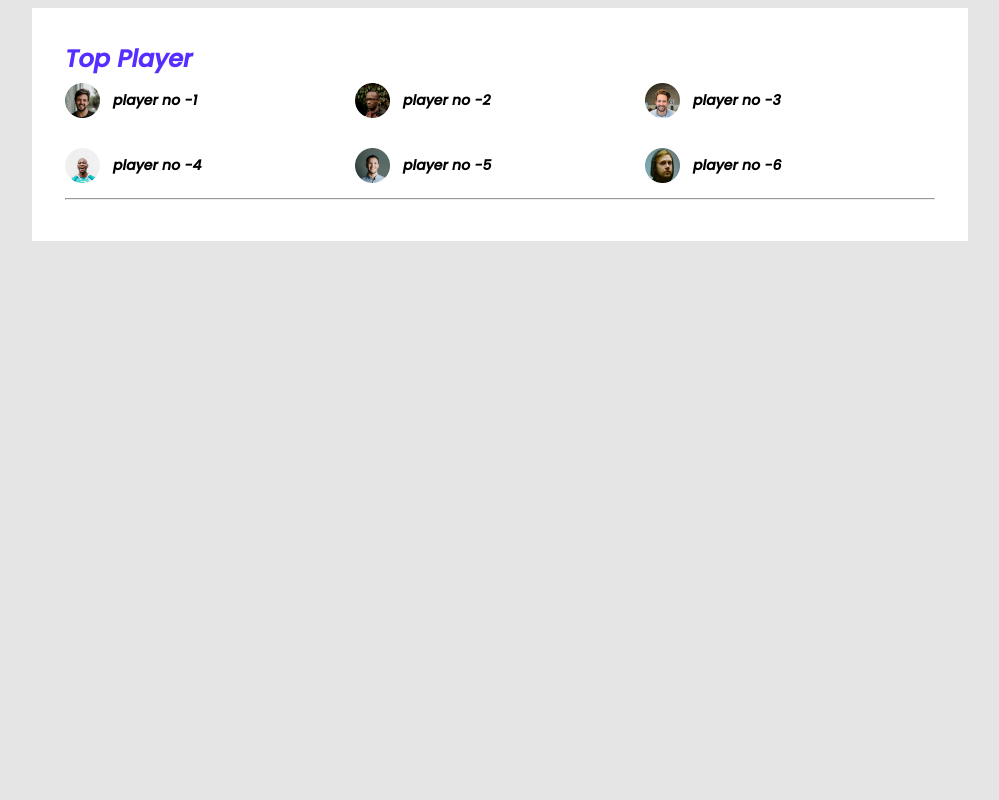
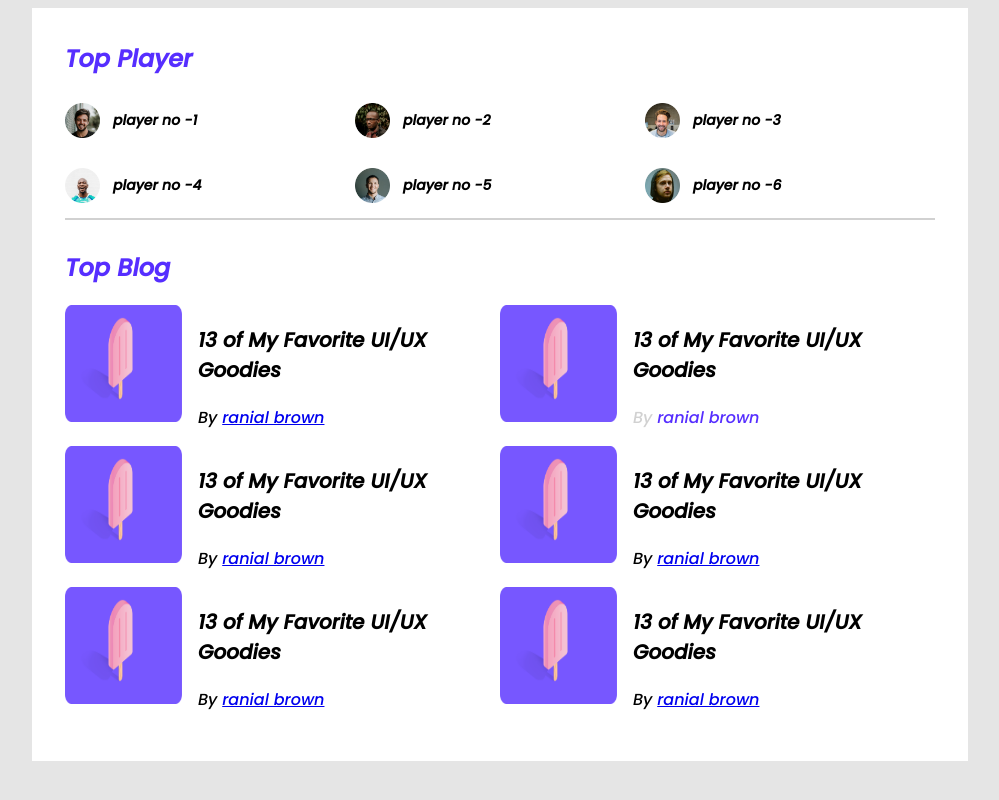
Before and after one commit to rufaida-akhter/leader-board-pro, a plain HTML site: page index.html in a window 1280 px wide. Shown: the whole page, without its empty margins (140-1139 px from the left). Drawn offline with Linux system fonts and the light colour scheme.

Commit message:
blog style

```diff
--- a/index.html
+++ b/index.html
@@ -55,7 +55,59 @@
                 <hr>
             </div>
             <!-- top blog  -->
-            <div class="top-players">
+            <div class="top-blog">
+                <h2 class="section-title">Top Blog</h2>
+                <div class="blogs">
+                    <article class="blog">
+                        <div class="thumbnail"><img src="images/blogs/blog-1.png" alt=""></div>
+                        <div class="blog-info">
+                            <h3 class="blog-tittle">13 of My Favorite
+                                UI/UX Goodies</h3>
+                            <p>By <a href="#"> ranial brown</a></p>
+                        </div>
+                    </article>
+                    <article class="blog">
+                        <div class="thumbnail"><img src="images/blogs/blog-1.png" alt=""></div>
+                        <div class="blog-info">
+                            <h3 class="blog-tittle">13 of My Favorite
+                                UI/UX Goodies</h3>
+                            <p class="blog-author">By <a href="#"> ranial brown</a></p>
+                        </div>
+                    </article>
+                    <article class="blog">
+                        <div class="thumbnail"><img src="images/blogs/blog-1.png" alt=""></div>
+                        <div class="blog-info">
+                            <h3 class="blog-tittle">13 of My Favorite
+                                UI/UX Goodies</h3>
+                            <p>By <a href="#"> ranial brown</a></p>
+                        </div>
+                    </article>
+                    <article class="blog">
+                        <div class="thumbnail"><img src="images/blogs/blog-1.png" alt=""></div>
+                        <div class="blog-info">
+                            <h3 class="blog-tittle">13 of My Favorite
+                                UI/UX Goodies</h3>
+                            <p>By <a href="#"> ranial brown</a></p>
+                        </div>
+                    </article>
+                    <article class="blog">
+                        <div class="thumbnail"><img src="images/blogs/blog-1.png" alt=""></div>
+                        <div class="blog-info">
+                            <h3 class="blog-tittle">13 of My Favorite
+                                UI/UX Goodies</h3>
+                            <p>By <a href="#"> ranial brown</a></p>
+                        </div>
+                    </article>
+                    <article class="blog">
+                        <div class="thumbnail"><img src="images/blogs/blog-1.png" alt=""></div>
+                        <div class="blog-info">
+                            <h3 class="blog-tittle">13 of My Favorite
+                                UI/UX Goodies</h3>
+                            <p>By <a href="#"> ranial brown</a></p>
+                        </div>
+                    </article>
+
+                </div>
 
             </div>
         </section>
--- a/styles/style.css
+++ b/styles/style.css
@@ -20,10 +20,17 @@ main {
 
 }
 
+hr {
+    border: 1px solid #d1d1d1;
+}
+
+
+
+/* top player style  */
 .section-title {
     color: #562EFF;
     font-size: 24px;
-    margin: 0px;
+    margin-top: 0px;
 
 }
 
@@ -34,11 +41,8 @@ main {
 
 }
 
-/* top player style  */
 .top-players {
-    background-color: #FFFFFF;
-
-    align-items: center;
+    margin-bottom: 30px;
 
 }
 
@@ -57,3 +61,36 @@ main {
     width: 35px;
     height: 35px;
 }
+
+/*-------------------- top blog style--------------------------------------------------- */
+.blogs {
+    display: grid;
+    grid-template-columns: repeat(2, 1fr);
+}
+
+.blog {
+    display: flex;
+}
+
+.blog-info {
+    margin-left: 16px;
+}
+
+.blog-tittle {
+    font-size: 20px;
+}
+
+.blog-author {
+    font-size: 16px;
+    color: #d1d1d1;
+}
+
+.blog-author a {
+    text-decoration: none;
+    color: #562EFF;
+}
+
+.blog .thumbnail img {
+    width: 117px;
+    height: 117px;
+}
```
